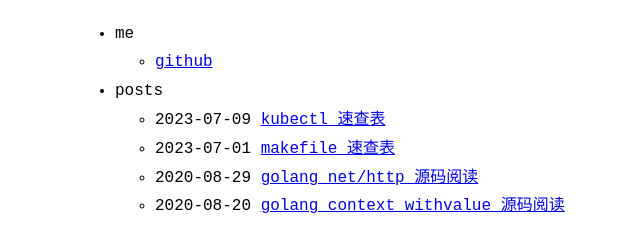
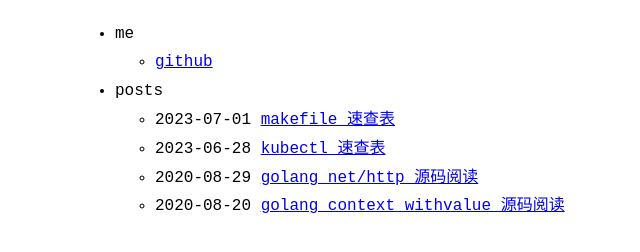
Before and after one commit to vurihuang/vurihuang.github.io, a Jekyll site: the page built from index.md, in a window 1280 px wide. Shown: the part 129-381 px from the top of the page, without its empty margins (175-815 px from the left). Built offline with Jekyll 4.4.1, drawn with Linux system fonts in a browser that asks for light colours.

Commit message:
docs: update

```diff
--- a/_posts/2023-06-28-kubectl-cheatsheet.md
+++ b/_posts/2023-06-28-kubectl-cheatsheet.md
@@ -2,7 +2,6 @@
 layout: post
 title: Kubectl 速查表
 slug: kubectl-cheatsheet
-date: 2023-07-09 17:54:41
 ---
 
 <!-- vim-markdown-toc GFM -->
```
